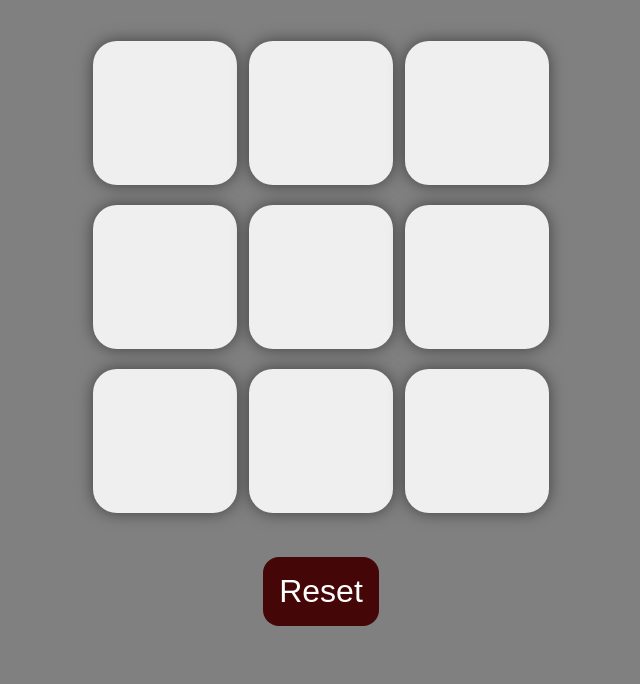
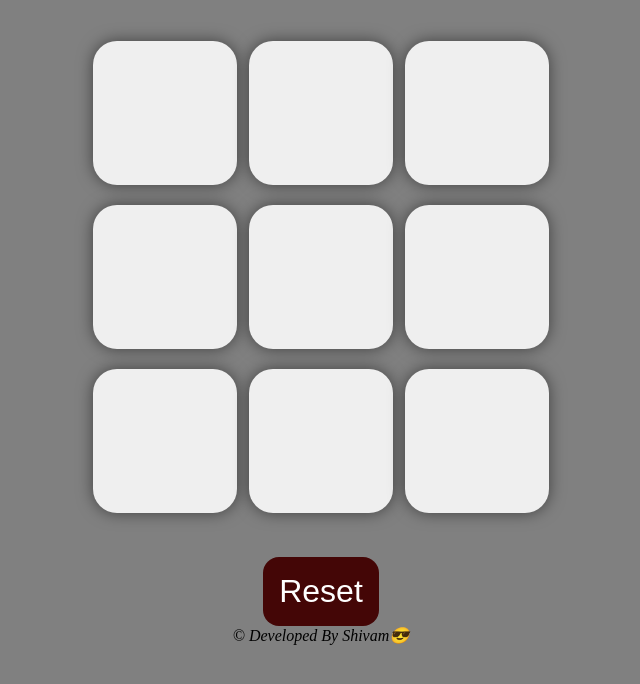
Before and after one commit to shivammukatipatel/Tic--Tac-Toe-game, a plain HTML site: page index.html in a window 1280 px wide. Shown: the part 40-724 px from the top of the page, without its empty margins (319-959 px from the left). Drawn offline with Linux system fonts and the light colour scheme.

Commit message:
some message

```diff
--- a/index.html
+++ b/index.html
@@ -30,6 +30,7 @@
         </div>
         <button id="reset-btn">Reset </button>
     </main>
+    <p id="name">&copy; Developed By Shivam😎</p>
 
     <script src="app.js"></script>
 
--- a/style.css
+++ b/style.css
@@ -65,3 +65,9 @@ body{
 .hide{
     display: none;
 }
+
+#name{
+    text-align: center;
+    font-size: 1rem;
+    font-style: italic;
+}
```
